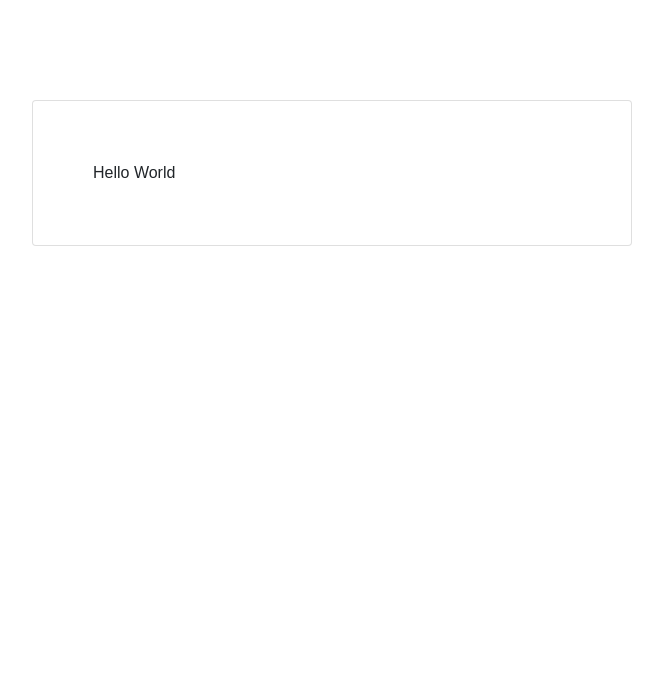
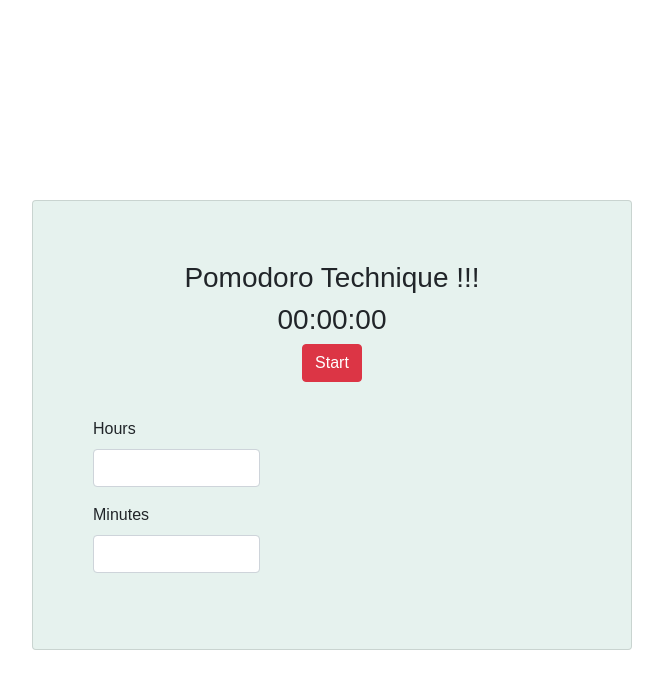
Before and after one commit to artobay/Time-Management-Technique, a React (Create React App) app: page / in a window 1280 px wide. Shown: the top 688 px of the page, without its empty margins (308-971 px from the left). Built offline with nearby package versions, Linux system fonts and the light colour scheme.

Commit message:
form and input panel is created

```diff
--- a/src/App.css
+++ b/src/App.css
@@ -1,10 +1,14 @@
 .app-content {
-
+  background-color: #e6f2ee;
   width: 600px;
-  margin-top: 100px;
+  margin-top: 200px;
   padding: 40px;
 }
 
+.control-row{
+
+  margin-top: 35px;
+}
 @media {max-width: 650px} {
 
 .app-content{
--- a/src/App.js
+++ b/src/App.js
@@ -6,8 +6,43 @@ class App extends Component {
     return (
 
         <div className="card app-content d-block mx-auto" >
-          <div className="card-body">Hello World</div>
-        </div>
+        <div className="card-body">
+          <div className="container-fluid">
+              <div className="row">
+               <h3 className="d-block mx-auto"> Pomodoro Technique !!! </h3>
+              </div>
+              <div className="row">
+               <h3 className="d-block mx-auto"> 00:00:00 </h3>
+              </div>
+              <div className="button">
+<button className= "btn btn-danger d-block mx-auto">Start</button>
+              </div>
+            </div>
+
+               <div className="row control-row">
+
+
+                  <div className="form-group">
+                      <div className="col-md-9">
+                      <label htmlFor="hours"> Hours  </label>
+                      </div>
+                      <div className="col-md-9">
+                      <input id="hours" className="form-control" type="number"/>
+                      </div>
+                  </div>
+                  <div className="form-group">
+                      <div className="col-md-9">
+                      <label htmlFor="hours"> Minutes  </label>
+                      </div>
+                      <div className="col-md-9">
+                      <input id="hours" className="form-control" type="number"/>
+                      </div>
+                  </div>
+
+
+                 </div>
+          </div>
+       </div>
 
 
     );
```
